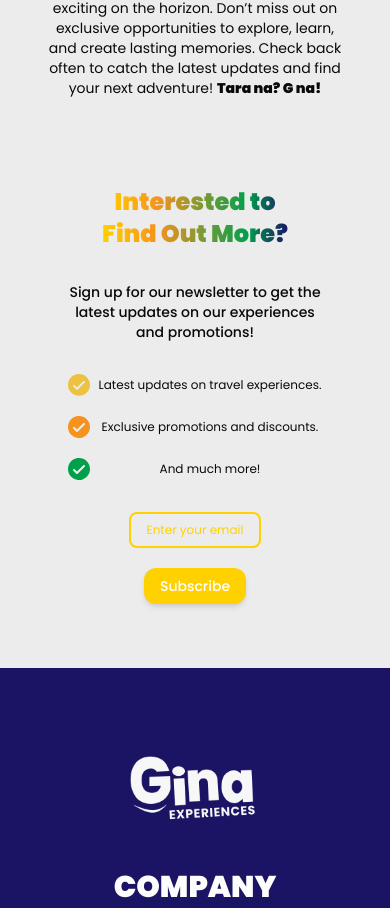
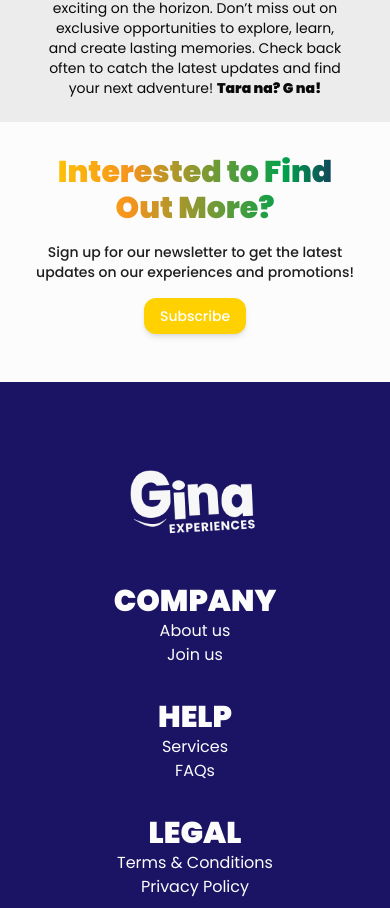
Before and after one commit to Gina-Experiences/gina-experiences-legacy, a Next.js app: page / in a window 390 px wide. Shown: the part 3659-4567 px from the top of the page. Built offline with nearby package versions, Linux system fonts and the light colour scheme.

Commit message:
Changed Newsletter component into pop-up

```diff
--- a/src/app/layout.tsx
+++ b/src/app/layout.tsx
@@ -1,7 +1,7 @@
 import type { Metadata } from 'next';
 import { FONTS } from '@/configurations';
 import './globals.css';
-import { Header, Footer } from '@/components/layout';
+import { Header, NewsletterBanner, Footer } from '@/components/layout';
 
 export const metadata: Metadata = {
     title: 'Gina Experiences',
@@ -22,6 +22,7 @@ export default function RootLayout({
             >
                 <Header />
                 {children}
+                <NewsletterBanner />
                 <Footer />
             </body>
         </html>
--- a/src/app/page.tsx
+++ b/src/app/page.tsx
@@ -1,6 +1,6 @@
 import Image from 'next/image';
 import { Hero, Guide, Services, Offers, Events } from '@/components/home';
-import Newsletter from '@/components/newsletter';
+import Newsletter from '@/components/layout/newsletter-popup';
 
 export default function Home() {
     return (
@@ -10,7 +10,6 @@ export default function Home() {
             <Services />
             <Offers />
             <Events />
-            <Newsletter />
         </div>
     );
 }
--- a/src/components/layout/index.ts
+++ b/src/components/layout/index.ts
@@ -1,4 +1,5 @@
 import Header from '@/components/layout/header';
 import Footer from '@/components/layout/footer';
+import NewsletterBanner from "@/components/layout/newsletter-banner";
 
-export { Header, Footer };
+export { Header, NewsletterBanner, Footer };
--- a/src/components/newsletter.tsx
+++ b/src/components/layout/newsletter-popup.tsx
@@ -1,8 +1,13 @@
-import Image from "next/image"
+import * as Dialog from "@radix-ui/react-dialog"
+import { X } from 'lucide-react';
+import Form from 'next/form'
 
-export default function Newsletter() {
+export default function NewsletterPopup() {
    return(
-      <div className="flex rounded-3xl max-w-screen-lg lg:bg-ginaWhite lg:shadow-xl m-8">
+      <div className="flex lg:rounded-3xl w-screen max-w-screen-lg bg-ginaWhite lg:shadow-xl">
+         <Dialog.Close className="fixed right-0 m-8 cursor-pointer">
+            <X className="text-gray opacity-40 hover:opacity-100" />
+         </Dialog.Close>
          <div className="hidden w-2/3 lg:flex flex-col items-center p-12 space-y-2">
             <div className="flex h-2/3 space-x-2">
                <div className="flex flex-col w-1/2 h-full space-y-2">
@@ -29,9 +34,9 @@ export default function Newsletter() {
                <div className="w-1/3 h-full rounded-3xl bg-ginaGreen"></div>
             </div>
          </div>
-         <div className="flex flex-col lg:w-1/2 p-8 text-center items-center justify-center space-y-8">
-            <h2 className="text-2xl lg:text-3xl font-bold lg:text-end bg-[linear-gradient(90deg,rgba(255,209,0,1)0%,rgba(246,147,29,1)30%,rgba(0,160,75,1)78%,rgba(27,20,100,1)100%)] text-transparent bg-clip-text">Interested to <br />Find Out More?</h2>
-            <p className="text-sm font-medium lg:text-start">Sign up for our newsletter to get the latest updates on our experiences and promotions!</p>
+         <div className="flex flex-col w-screen lg:w-1/2 p-8 text-center items-center text-ginaBlack justify-center space-y-8">
+            <h2 className="text-3xl font-bold lg:text-end bg-[linear-gradient(90deg,rgba(255,209,0,1)0%,rgba(246,147,29,1)30%,rgba(0,160,75,1)78%,rgba(27,20,100,1)100%)] text-transparent bg-clip-text">Interested to <br />Find Out More?</h2>
+            <p className="text-sm font-medium lg:text-start px-8">Sign up for our newsletter to get the latest updates on our experiences and promotions!</p>
             <div className="space-y-5">
                <div className="flex space-x-2 lg:space-x-4">
                   <img src="images/newsletter/yellow-check.svg"
@@ -55,10 +60,12 @@ export default function Newsletter() {
                   <span className="w-full flex text-xs justify-center items-center lg:justify-start">And much more!</span>
                </div>
             </div>
-            <div className="flex flex-col lg:flex-row items-center justify-center lg:space-x-4 space-y-5 lg:space-y-0">
-               <div className="flex p-2 px-4 lg:px-8 text-xs items-center border-2 border-ginaYellow rounded-lg text-ginaYellow ">Enter your email</div>
-               <button className="flex justify-center items-center rounded-xl bg-ginaYellow px-4 py-2 text-white text-sm font-medium shadow-md">Subscribe</button>
-            </div>
+            <Form action="/" className="flex flex-col lg:flex-row items-center justify-center lg:space-x-4 space-y-5 lg:space-y-0">
+               <input type="text" name="query" className="flex p-2 px-4 text-xs items-center text-ginaYellow border border-2 border-ginaYellow rounded-lg"/>
+               <Dialog.Close className="flex justify-center items-center rounded-xl bg-ginaYellow px-4 py-2 text-white text-sm font-medium hover:bg-ginaYellow/80 focus:ring focus:ring-ginaOrange/75 shadow-md">
+               Subscribe
+               </Dialog.Close>
+            </Form>
          </div>
       </div>
    )
```
